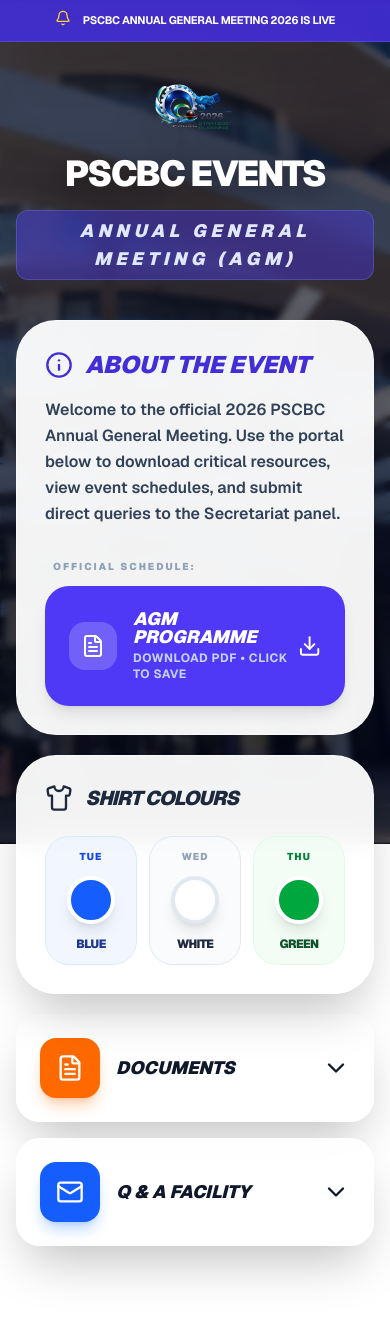
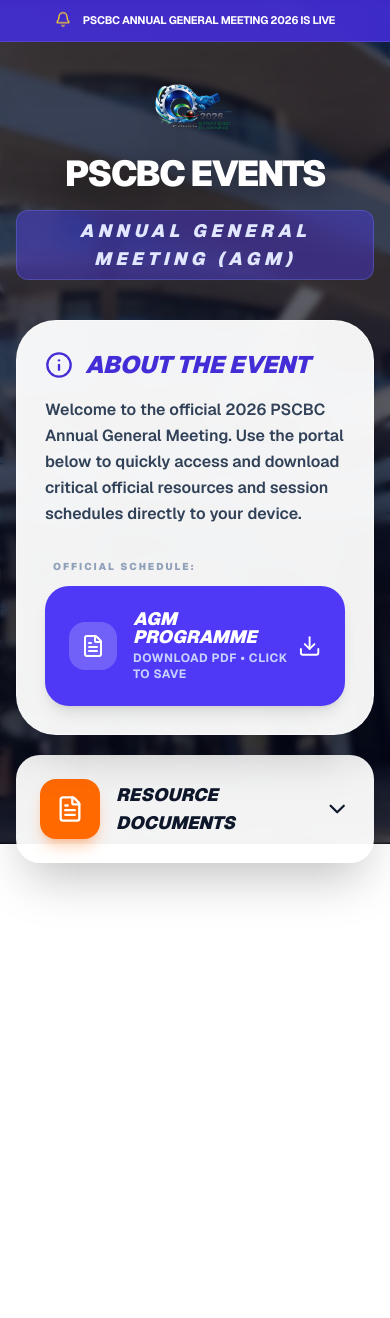
Before and after one commit to viwemakapela2005/strat-planning, a Next.js app: page / in a window 390 px wide. Shown: the top 1318 px of the page. After the commit the page ends 943 px from the top, so only its background shows below. Built offline with nearby package versions, Linux system fonts and the light colour scheme.

Commit message:
removed slido tab and updated to agm branding

```diff
--- a/app/page.tsx
+++ b/app/page.tsx
@@ -1,9 +1,9 @@
 "use client";
 
-import React, { useState, ChangeEvent } from 'react';
+import React, { useState } from 'react';
 import {
-  FileText, Info, Shirt, Bell,
-  Download, ChevronDown, Send, Mail
+  FileText, Info, Bell,
+  Download, ChevronDown
 } from 'lucide-react';
 
 // TypeScript Interface for files
@@ -14,33 +14,14 @@
 }
 
 export default function EventDashboard() {
-  const [activeTab, setActiveTab] = useState<string | null>(null);
-  const [question, setQuestion] = useState<string>("");
-
-  // --- CONFIGURATION ---
-  const YOUR_EMAIL = "viwem@pscbc.org.za";
-  const EVENT_SUBJECT = "PSCBC AGM 2026 Question";
+  const [isOpen, setIsOpen] = useState<boolean>(false);
 
   // --- AGM DOCUMENTS LIBRARY ---
-  // Add your files here and they will automatically appear in the "Documents" dropdown
   const DOCUMENTS_LIST: ResourceDocument[] = [
     { name: "Operational Report", fileName: "operational-report.pdf", size: "1.2 MB" },
     { name: "Financial Overview", fileName: "finance.pdf", size: "900 KB" },
     { name: "Previous AGM Minutes", fileName: "agm-minutes-2025.pdf", size: "1.5 MB" },
   ];
-
-  const toggleTab = (tab: string) => {
-    setActiveTab(activeTab === tab ? null : tab);
-  };
-
-  const handleEmailSend = () => {
-    if (!question.trim()) return alert("Please type a question first!");
-    const subject = encodeURIComponent(EVENT_SUBJECT);
-    const body = encodeURIComponent(question);
-    const mailtoUrl = `mailto:${YOUR_EMAIL}?subject=${subject}&body=${body}`;
-    window.location.href = mailtoUrl;
-    setQuestion("");
-  };
 
   return (
     <div className="min-h-screen text-slate-900 pb-20 font-sans relative overflow-x-hidden text-left">
@@ -101,7 +82,7 @@
                 <h2 className="text-2xl md:text-3xl font-black uppercase italic">About the Event</h2>
               </div>
               <p className="text-slate-700 leading-relaxed mb-8 font-semibold text-base md:text-lg">
-                Welcome to the official 2026 PSCBC Annual General Meeting. Use the portal below to download critical resources, view event schedules, and submit direct queries to the Secretariat panel.
+                Welcome to the official 2026 PSCBC Annual General Meeting. Use the portal below to quickly access and download critical official resources and session schedules directly to your device.
               </p>
 
               {/* THE PROGRAMME DIRECT DOWNLOAD BUTTON */}
@@ -126,50 +107,22 @@
               </div>
             </section>
 
-            {/* SHIRT COLOURS */}
-            <section className="bg-white/95 backdrop-blur-md border border-white/40 rounded-[2.5rem] p-7 md:p-8 shadow-2xl">
-              <div className="flex items-center gap-3 mb-6 text-slate-800">
-                <Shirt size={28} />
-                <h2 className="text-xl md:text-2xl font-black uppercase italic tracking-tighter">Shirt Colours</h2>
-              </div>
-              <div className="grid grid-cols-3 gap-3 md:gap-6 text-center">
-                <div className="p-3 md:p-6 rounded-3xl bg-blue-50/80 border border-blue-100">
-                  <p className="text-[10px] md:text-sm font-black text-blue-700 uppercase mb-3 tracking-widest text-center">Tue</p>
-                  <div className="w-12 h-12 md:w-16 md:h-16 bg-blue-600 rounded-full shadow-lg border-4 border-white mx-auto"></div>
-                  <p className="font-black text-blue-900 text-xs md:text-lg mt-3 uppercase tracking-tighter">Blue</p>
-                </div>
-                <div className="p-3 md:p-6 rounded-3xl bg-slate-50/80 border border-slate-200">
-                  <p className="text-[10px] md:text-sm font-black text-slate-400 uppercase mb-3 tracking-widest text-center">Wed</p>
-                  <div className="w-12 h-12 md:w-16 md:h-16 bg-white border-4 border-slate-200 rounded-full shadow-lg mx-auto"></div>
-                  <p className="font-black text-slate-800 text-xs md:text-lg mt-3 uppercase tracking-tighter">White</p>
-                </div>
-                <div className="p-3 md:p-6 rounded-3xl bg-green-50/80 border border-green-100">
-                  <p className="text-[10px] md:text-sm font-black text-green-700 uppercase mb-3 tracking-widest text-center">Thu</p>
-                  <div className="w-12 h-12 md:w-16 md:h-16 bg-green-600 rounded-full shadow-lg border-4 border-white mx-auto"></div>
-                  <p className="font-black text-green-900 text-xs md:text-lg mt-3 uppercase tracking-tighter">Green</p>
-                </div>
-              </div>
-            </section>
-
-            {/* DROPDOWNS (DOCUMENTS & Q&A ONLY) */}
-            <div className="space-y-4">
-
-              {/* RESOURCE DOCUMENTS */}
+            {/* RESOURCE DOCUMENTS DROPDOWN */}
             <div className="overflow-hidden bg-white/95 rounded-3xl shadow-2xl">
               <button
-                  onClick={() => toggleTab('docs')}
+                onClick={() => setIsOpen(!isOpen)}
                 className="w-full flex items-center justify-between p-6 md:p-8 hover:bg-white transition-all"
               >
                 <div className="flex items-center gap-4 md:gap-6">
                   <div className="p-4 bg-orange-500 text-white rounded-2xl shadow-lg shadow-orange-500/30">
                     <FileText size={28} />
                   </div>
-                    <div className="text-left font-black text-lg md:text-xl text-slate-900 uppercase italic">Documents</div>
+                  <div className="text-left font-black text-lg md:text-xl text-slate-900 uppercase italic">Resource Documents</div>
                 </div>
-                  <ChevronDown size={28} className={`transition-transform duration-500 ${activeTab === 'docs' ? 'rotate-180' : ''}`} />
+                <ChevronDown size={28} className={`transition-transform duration-500 ${isOpen ? 'rotate-180' : ''}`} />
               </button>
 
-                {activeTab === 'docs' && (
+              {isOpen && (
                 <div className="p-6 pt-0 border-t space-y-3 bg-slate-50/50">
                   {DOCUMENTS_LIST.map((doc, index) => (
                     <a
@@ -189,41 +142,6 @@
               )}
             </div>
 
-              {/* QA FACILITY */}
-              <div className="overflow-hidden bg-white/95 rounded-3xl shadow-2xl">
-                <button
-                  onClick={() => toggleTab('qa')}
-                  className="w-full flex items-center justify-between p-6 md:p-8 hover:bg-white transition-all"
-                >
-                  <div className="flex items-center gap-4 md:gap-6">
-                    <div className="p-4 bg-blue-600 text-white rounded-2xl shadow-lg shadow-blue-500/30">
-                      <Mail size={28} />
-                    </div>
-                    <div className="text-left font-black text-lg md:text-xl text-slate-900 uppercase italic">Q & A Facility</div>
-                  </div>
-                  <ChevronDown size={28} className={`transition-transform duration-500 ${activeTab === 'qa' ? 'rotate-180' : ''}`} />
-                </button>
-                {activeTab === 'qa' && (
-                  <div className="p-6 pt-0 border-t bg-slate-50/50">
-                    <p className="text-[10px] font-black text-slate-400 my-4 uppercase tracking-widest text-left">Sent to Secretariat via Email:</p>
-                    <textarea
-                      className="w-full p-5 bg-white border-2 border-slate-200 rounded-2xl focus:border-blue-600 outline-none text-base font-medium mb-4"
-                      rows={3}
-                      placeholder="Type your question for the panel here..."
-                      value={question}
-                      onChange={(e: ChangeEvent<HTMLTextAreaElement>) => setQuestion(e.target.value)}
-                    ></textarea>
-                    <button
-                      onClick={handleEmailSend}
-                      className="w-full bg-blue-600 text-white py-4 rounded-2xl font-black text-lg flex items-center justify-center gap-3 hover:bg-blue-700 shadow-xl transition-all active:scale-95 uppercase italic"
-                    >
-                      <Send size={20} /> Submit Question
-                    </button>
-                  </div>
-                )}
-              </div>
-
-            </div> {/* Closing Dropdowns Container */}
           </div> {/* Closing Main Content Area */}
         </main>
       </div>
```
Lines whose indentation alone changed are shown as unchanged.
